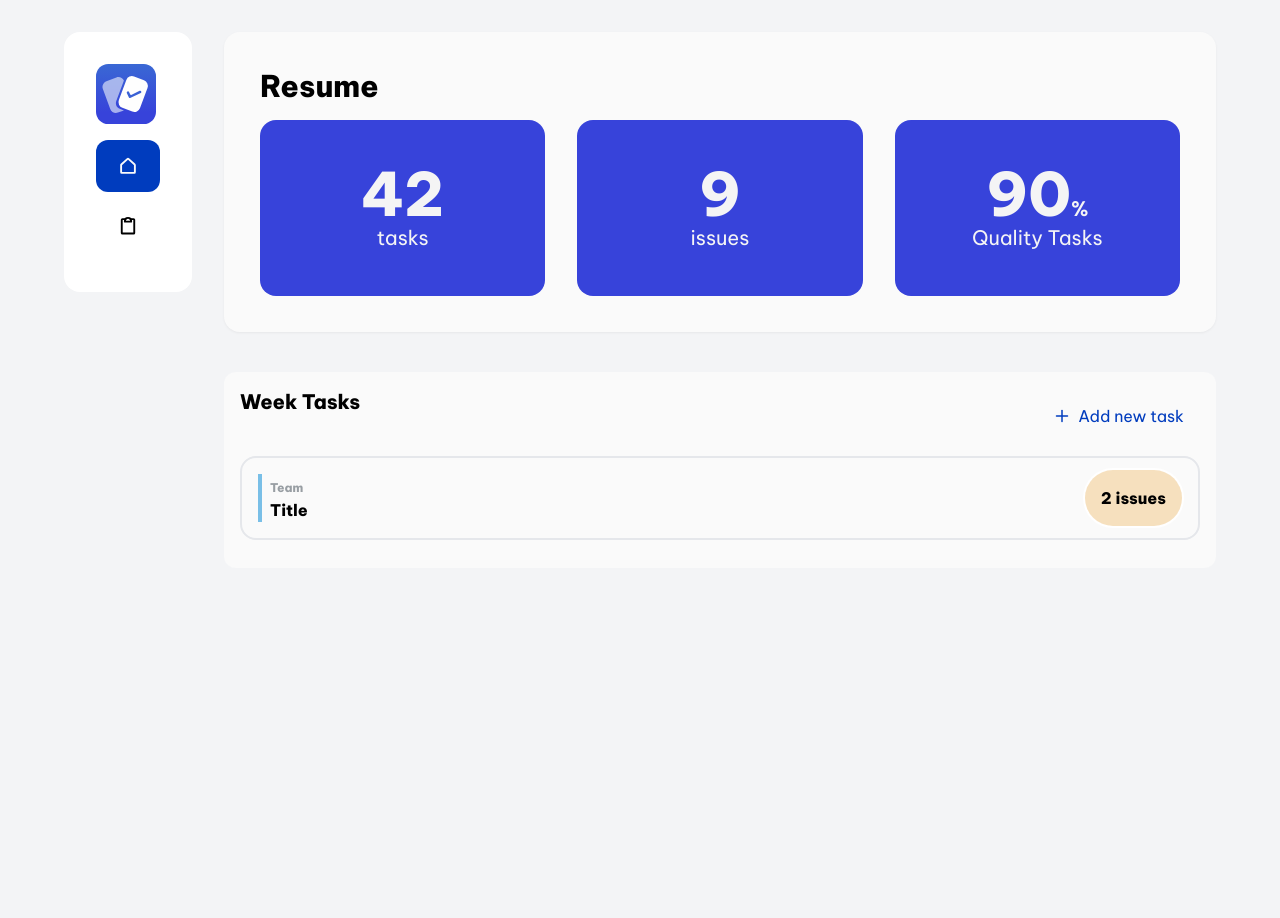
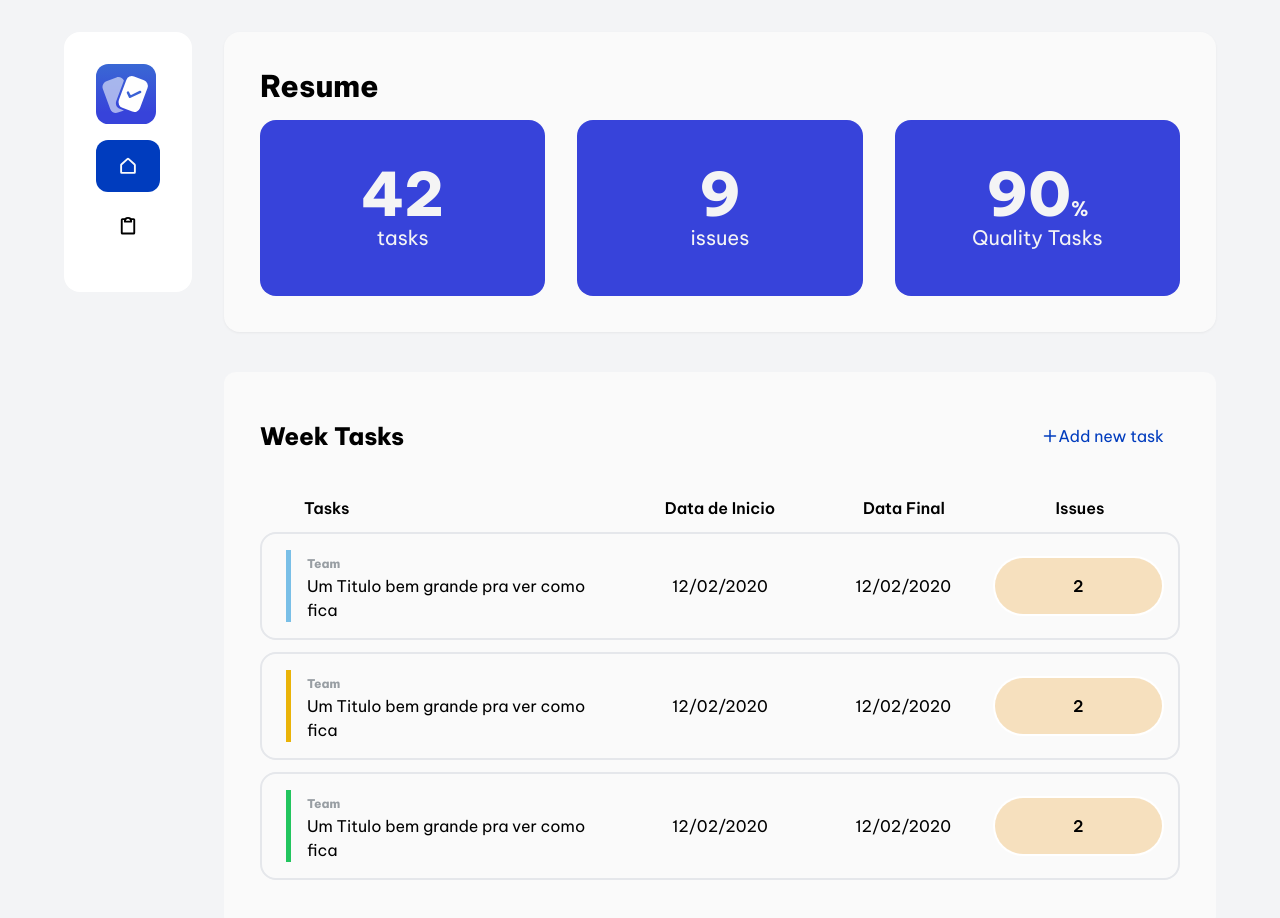
Before and after one commit to falaigor/tasks-quality-web, a React (Vite) app: page / in a window 1280 px wide. Shown: the top 918 px of the page. Before the commit the page ends 800 px from the top, so only its background shows below. Built offline with nearby package versions, Linux system fonts and the light colour scheme.

Commit message:
finaly table tasks weeked

```diff
--- a/src/components/TaskItem/index.tsx
+++ b/src/components/TaskItem/index.tsx
@@ -10,13 +10,17 @@ export const TaskItem = ({ status }: TaskItemProps) => {
   };
 
   return (
-    <div className="flex rounded-2xl my-3 border-2 border-gray-200 justify-between items-center hover:bg-gray-100">
-      <div className={`ml-4 m-4 px-2 border-l-4 ${statusColor[status]}`}>
+    <div className="grid grid-cols-5 rounded-2xl my-3 border-2 border-gray-200 justify-between items-center hover:bg-gray-100">
+      <div
+        className={`ml-6 m-4 px-4 col-span-2 border-l-[5px] ${statusColor[status]}`}
+      >
         <span className="text-gray-300 text-xs font-bold">Team</span>
-        <p className="font-bold">Title</p>
+        <p className="font-medium">Um Titulo bem grande pra ver como fica </p>
       </div>
-      <div className="p-4 mr-4 rounded-full bg-yellow-300 bg-opacity-40 ring-2 ring-white flex items-center justify-center font-extrabold">
-        2 issues
+      <p className="text-center">12/02/2020</p>
+      <p className="text-center">12/02/2020</p>
+      <div className="p-4 mr-4 rounded-full bg-yellow-300 bg-opacity-40 ring-2 ring-white flex items-center justify-center font-semibold">
+        2
       </div>
     </div>
   );
--- a/src/pages/Home/index.tsx
+++ b/src/pages/Home/index.tsx
@@ -3,19 +3,46 @@ import { Summary } from "./components/Summary";
 import { TaskItem } from "../../components/TaskItem";
 
 export function Home() {
+  const transactions = [
+    {
+      id: 1,
+      title: "O titulo maneiro de uma task",
+      date: new Date().getDay(),
+      issues: 0,
+      status: "in-progress",
+    },
+    {
+      id: 2,
+      title: "O titulo maneiro de uma task",
+      date: new Date().getDay(),
+      issuesQuantity: 0,
+      status: "waiting",
+    },
+  ];
+
   return (
     <div className=" flex flex-col gap-10">
       <Summary />
 
-      <div className="bg-zinc-50 rounded-xl p-4">
-        <div className="flex justify-between">
-          <span className="text-xl font-bold">Week Tasks</span>
-          <button className="flex items-center gap-2 p-4 text-blue-500 hover:text-blue-900">
+      <div className="bg-zinc-50 rounded-xl p-9">
+        <div className="flex justify-between items-center">
+          <span className="text-2xl font-bold">Week Tasks</span>
+          <button className="flex items-center p-4 text-blue-500 hover:text-blue-900">
             <Plus weight="bold" /> Add new task
           </button>
         </div>
 
-        <TaskItem status="in-progress" />
+        <div className="mt-8">
+          <div className="grid grid-cols-5 font-semibold justify-between items-center">
+            <p className="ml-7 px-4 col-span-2">Tasks</p>
+            <p className="text-center">Data de Inicio</p>
+            <p className="text-center">Data Final</p>
+            <p className="text-center mr-4 ">Issues</p>
+          </div>
+          <TaskItem status="in-progress" />
+          <TaskItem status="waiting" />
+          <TaskItem status="complete" />
+        </div>
       </div>
     </div>
   );
```
